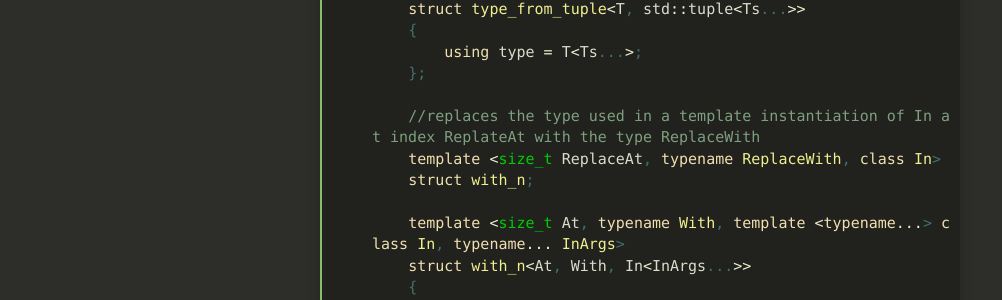
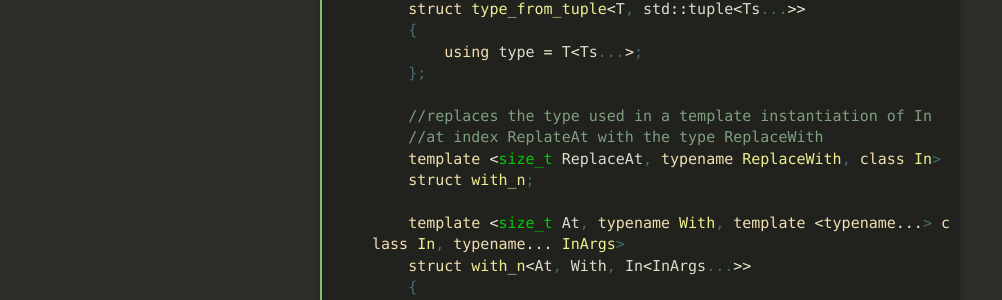
Before and after one commit to TartanLlama/tartanllama.github.io, a Jekyll site: the page built from _posts/2016-11-01-default-args.md, in a window 1280 px wide and 900 px high, scrolled down 4055 px. Shown: the part 153-453 px from the top of the window, without its empty margins (0-1002 px from the left). Built offline with Jekyll 4.4.1, drawn with Linux system fonts in a browser that asks for light colours; nearby versions of some CDN libraries; comment, search, counter and statistics services are not loaded.

Commit message:
Formatting

```diff
--- a/_posts/2016-11-01-default-args.md
+++ b/_posts/2016-11-01-default-args.md
@@ -126,7 +126,8 @@ namespace detail {
         using type = T<Ts...>;
     };
 
-    //replaces the type used in a template instantiation of In at index ReplateAt with the type ReplaceWith
+    //replaces the type used in a template instantiation of In
+    //at index ReplateAt with the type ReplaceWith
     template <size_t ReplaceAt, typename ReplaceWith, class In>
     struct with_n;
 
```
